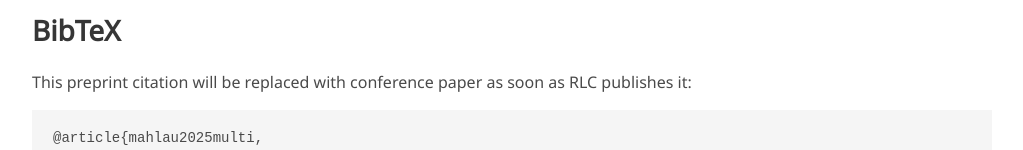
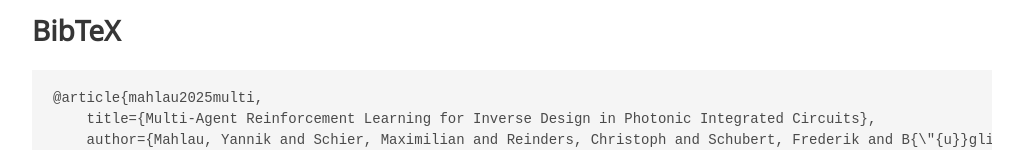
Before and after one commit to ymahlau/marl_for_inverse_design, a plain HTML site: page index.html in a window 1280 px wide. Shown: the part 3026-3176 px from the top of the page, without its empty margins (128-1151 px from the left). Drawn offline with nearby package versions, Linux system fonts and the light colour scheme; some icons are missing; a web font is replaced by a local one.

Commit message:
minor change

```diff
--- a/index.html
+++ b/index.html
@@ -209,7 +209,6 @@
   <section class="section" id="BibTeX">
     <div class="container is-max-desktop content">
       <h2 class="title">BibTeX</h2>
-      <p>This preprint citation will be replaced with conference paper as soon as RLC publishes it:</p>
       <pre>
 <code>@article{mahlau2025multi,
     title={Multi-Agent Reinforcement Learning for Inverse Design in Photonic Integrated Circuits},
```
